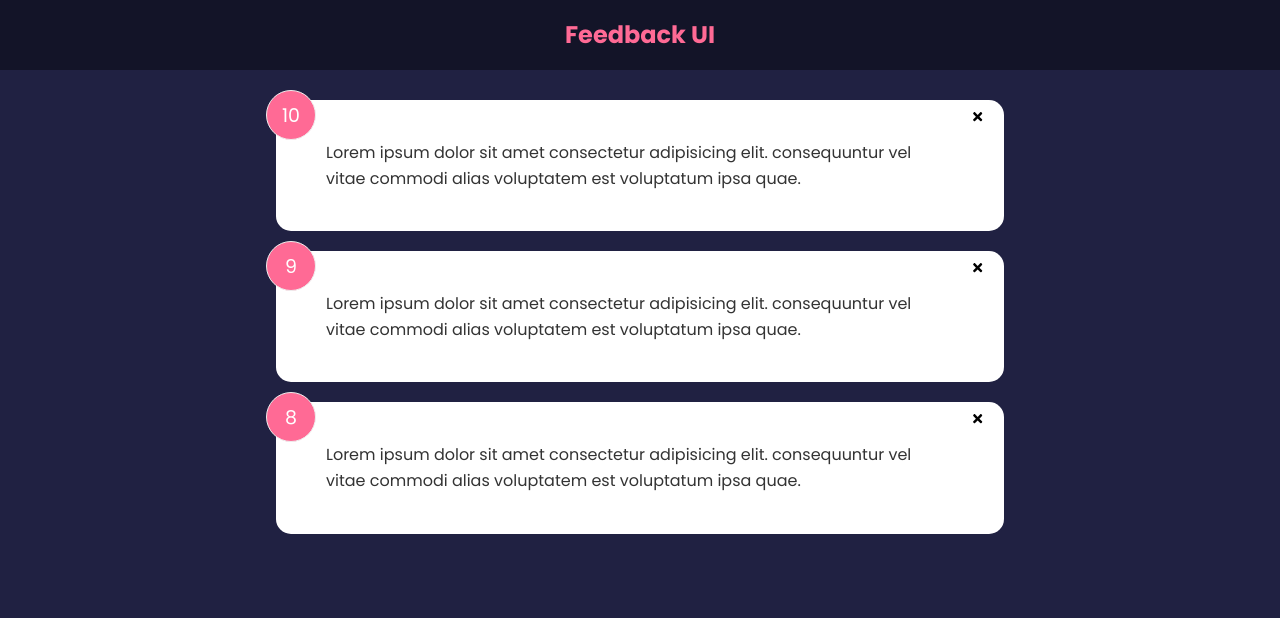
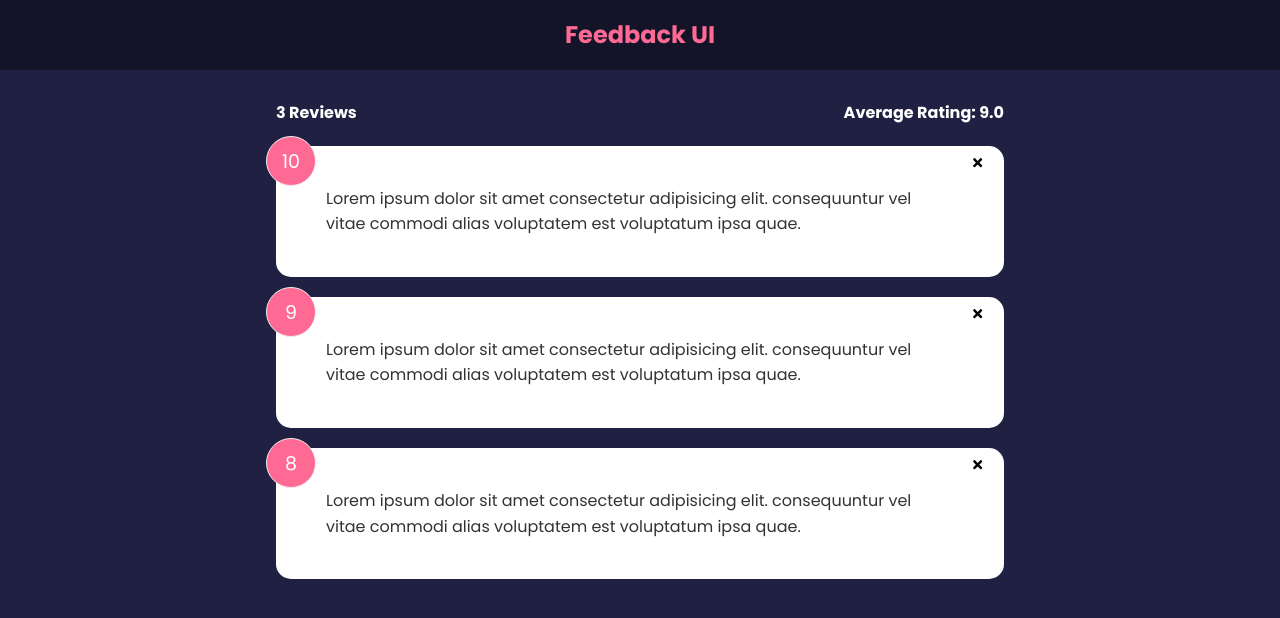
Before and after one commit to xinanrahman/feedbackui-app, a React (Create React App) app: page / in a window 1280 px wide. Shown: the top 618 px of the page. Built offline with nearby package versions, Linux system fonts and the light colour scheme.

Commit message:
implemented FeedbackStats component to show reviews and average rating

```diff
--- a/src/App.js
+++ b/src/App.js
@@ -2,6 +2,7 @@
 import FeedbackData from "./data/FeedbackData";
 import FeedbackList from "./components/FeedbackList";
 import { useState } from "react";
+import FeedbackStats from "./components/FeedbackStats";
 
 function App() {
   const [feedbackData, setFeedbackData] = useState(FeedbackData);
@@ -14,6 +15,7 @@
     <>
       <Header text="Feedback UI"></Header>
       <div className="container">
+        <FeedbackStats feedback={feedbackData}></FeedbackStats>
         <FeedbackList
           feedback={feedbackData}
           handleClose={deleteFeedback}
--- /dev/null
+++ b/src/components/FeedbackStats.jsx
@@ -0,0 +1,17 @@
+function FeedbackStats({ feedback }) {
+  let calcAverage =
+    feedback.reduce((prev, curr) => {
+      return prev + curr.rating;
+    }, 0) / feedback.length;
+
+  calcAverage = calcAverage.toFixed(1);
+
+  return (
+    <div className="feedback-stats">
+      <h4>{feedback.length} Reviews</h4>
+      <h4>Average Rating: {isNaN(calcAverage) ? 0 : calcAverage}</h4>
+    </div>
+  );
+}
+
+export default FeedbackStats;
```
